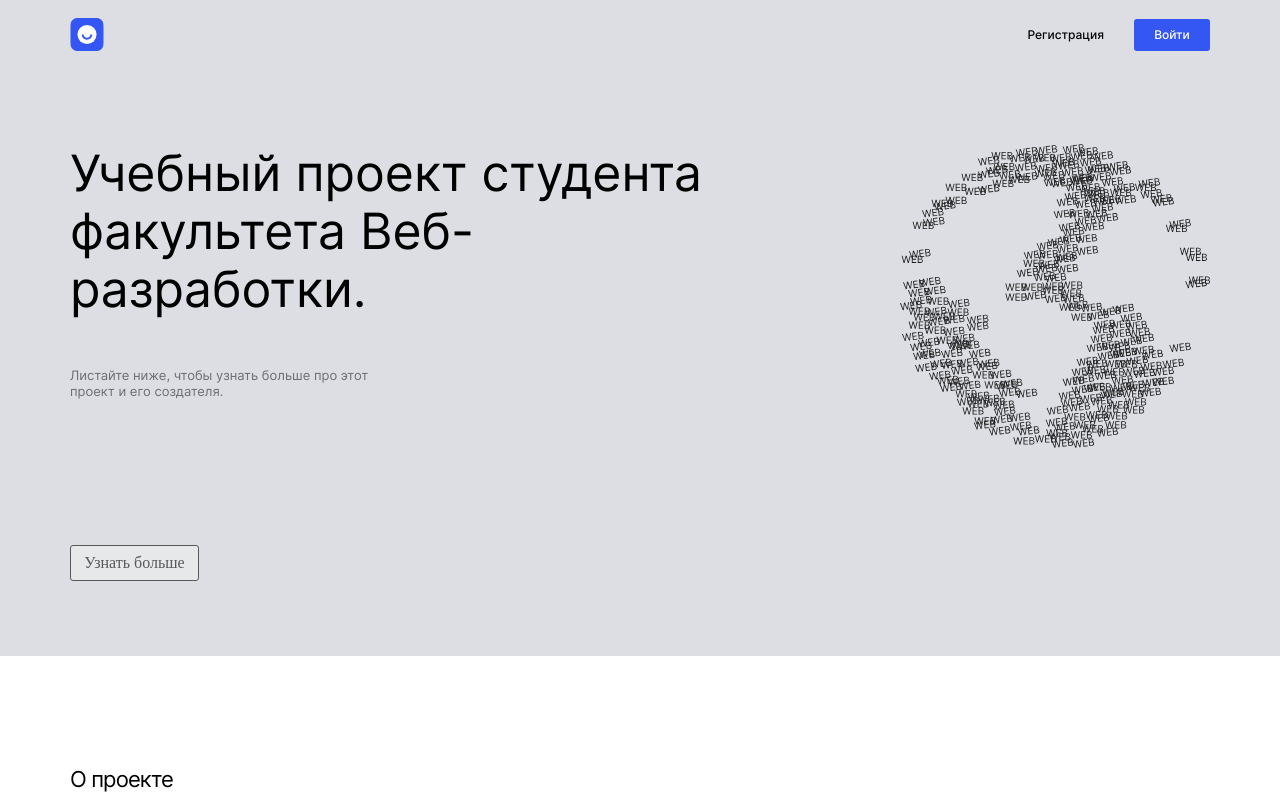
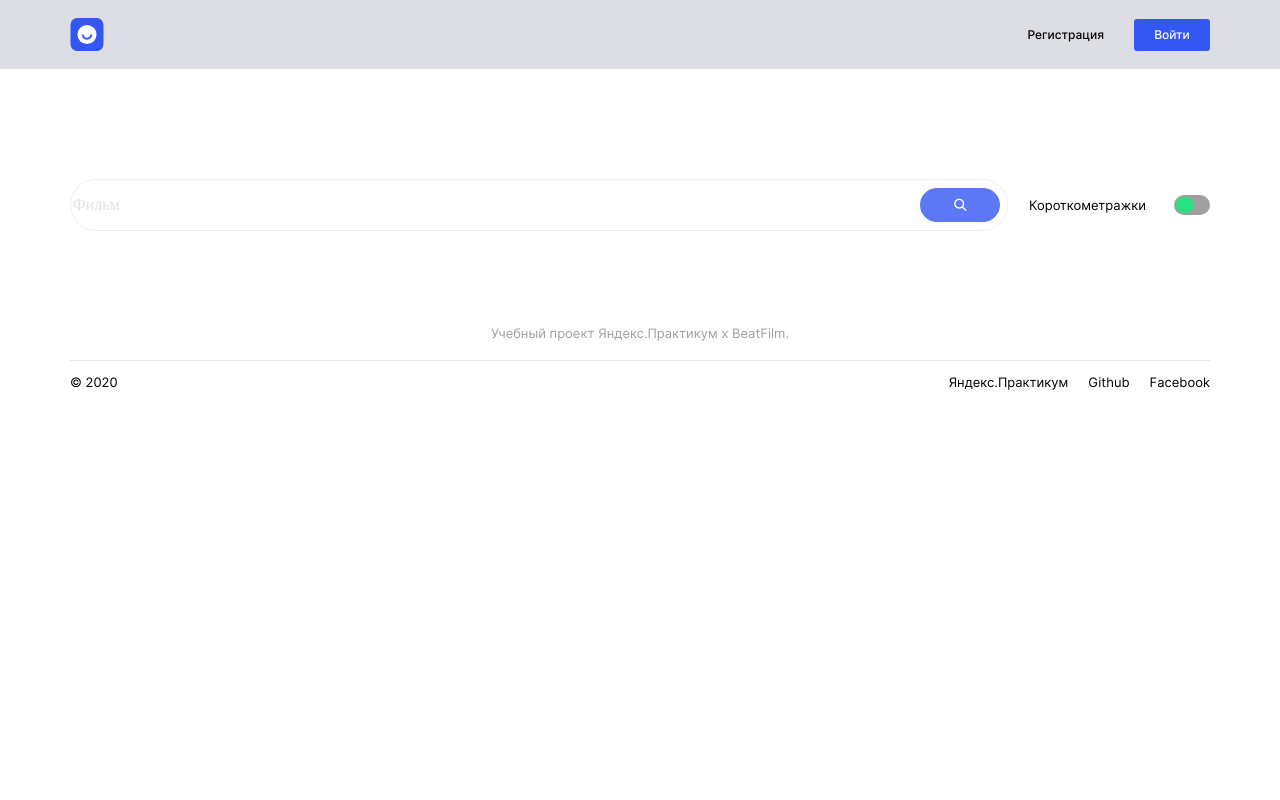
Before and after one commit to ivanwolodin/movies-explorer-frontend, a React (Create React App) app: page / in a window 1280 px wide. Shown: the top 800 px of the page. Built offline with nearby package versions, Linux system fonts and the light colour scheme.

Commit message:
Add: search form

```diff
--- a/package.json
+++ b/package.json
@@ -8,6 +8,7 @@
     "@testing-library/user-event": "^13.5.0",
     "react": "^17.0.2",
     "react-dom": "^17.0.2",
+    "react-router-dom": "^6.3.0",
     "react-scripts": "5.0.0",
     "web-vitals": "^2.1.4"
   },
--- a/src/components/App/App.js
+++ b/src/components/App/App.js
@@ -1,14 +1,32 @@
 import React from "react";
+// import {Switch} from 'react-router-dom';
 import Main from "../Main/Main";
 import './App.css'
 import Header from "../Header/Header";
 import Footer from "../Footer/Footer";
+import Movies from "../Movies/Movies";
+
 
 function App() {
     return (
         <div className="app">
             <Header/>
-            <Main/>
+
+            {/*<Switch>*/}
+                {/*<Route path='/' exact>*/}
+                <Movies/>
+                {/*</Route>*/}
+
+                {/*<Route path='/signup'>*/}
+                {/*    <Main />*/}
+                {/*</Route>*/}
+                {/*<Route path='/signin' exact>*/}
+                {/*    <Main />*/}
+                {/*</Route>*/}
+                {/*<Route path="*">*/}
+                {/*    <Main />*/}
+                {/*</Route>*/}
+            {/*</Switch>*/}
             <Footer/>
         </div>
     );
--- /dev/null
+++ b/src/components/FilterCheckbox/FilterCheckbox.css
@@ -0,0 +1,61 @@
+.filtercheckbox {
+    display: flex;
+    flex-direction: row;
+    align-items: center;
+    align-self: center;
+    justify-content: center;
+    margin-left: auto;
+    gap: 14px;
+}
+
+.filtercheckbox__keyword {
+    font-family: 'Inter';
+    font-style: normal;
+    font-weight: 400;
+    font-size: 13px;
+    line-height: 18px;
+    color: #000000;
+}
+
+.filtercheckbox__checkbox[type=checkbox] {
+    height: 0;
+    width: 0;
+    visibility: hidden;
+}
+
+.filtercheckbox__label {
+    cursor: pointer;
+    text-indent: -9999px;
+    width: 36px;
+    height: 20px;
+    background: #A0A0A0;
+    display: block;
+    border-radius: 100px;
+    position: relative;
+}
+
+.filtercheckbox__label:after {
+    content: '';
+    position: absolute;
+    top: 2px;
+    left: 2px;
+    width: 18px;
+    height: 16px;
+    background: #2BE080;
+
+    border-radius: 90px;
+    transition: 0.3s;
+}
+
+.filtercheckbox__checkbox:checked + .filtercheckbox__label {
+    background: #EBEBEB;
+}
+
+.filtercheckbox__checkbox:checked + .filtercheckbox__label:after {
+    left: calc(100% - 3px);
+    transform: translateX(-100%);
+}
+
+.filtercheckbox__label:active:after {
+    width: 36px;
+}
--- /dev/null
+++ b/src/components/FilterCheckbox/FilterCheckbox.js
@@ -0,0 +1,13 @@
+import "./FilterCheckbox.css"
+
+function FilterCheckbox() {
+    return (
+        <div className="filtercheckbox">
+            <p className="filtercheckbox__keyword">Короткометражки</p>
+            <input className="filtercheckbox__checkbox" type="checkbox" id="switch"/>
+            <label className="filtercheckbox__label" htmlFor="switch"></label>
+        </div>
+);
+}
+
+export default FilterCheckbox;
--- /dev/null
+++ b/src/components/Movies/Movies.js
@@ -0,0 +1,12 @@
+import "./Movies.css"
+import SearchForm from "../SearchForm/SearchForm";
+
+function Movies() {
+    return (
+        <div className="movies">
+            <SearchForm/>
+        </div>
+    );
+}
+
+export default Movies;
--- /dev/null
+++ b/src/components/SearchForm/SearchForm.css
@@ -0,0 +1,41 @@
+.searchform {
+    display: flex;
+    flex-direction: row;
+    margin-bottom: 94px;
+}
+
+.searchform__text_input {
+    opacity: 0.2;
+    border: 1.5px solid #AAAAAA;
+    border-radius: 50px;
+    width: 932px;
+    height: 48px;
+}
+
+.searchform__button{
+    margin-left: -88px;
+    background: #3456F3;
+    border-radius: 48px;
+    width: 80px;
+    height: 34px;
+    display: flex;
+    align-items: center;
+    align-self: center;
+    justify-content: center;
+    border: none;
+}
+
+.searchform__filter{
+    margin-bottom: 0;
+    margin-top: 0;
+    ont-family: 'Inter';
+    font-style: normal;
+    font-weight: 400;
+    font-size: 13px;
+    line-height: 18px;
+    color: #000000;
+    display: flex;
+    align-items: center;
+    align-self: center;
+    justify-content: center;
+}
--- /dev/null
+++ b/src/components/SearchForm/SearchForm.js
@@ -0,0 +1,16 @@
+import "./SearchForm.css"
+import FilterCheckbox from "../FilterCheckbox/FilterCheckbox";
+import button_icon from "../../images/button_icon.svg" ;
+function SearchForm() {
+    return (
+        <div className="searchform content_info">
+            <input type="text" className="searchform__text_input" placeholder="Фильм">
+
+            </input>
+            <button className="searchform__button"><img src={button_icon} alt="Arrow Icon"></img></button>
+            <FilterCheckbox/>
+        </div>
+    );
+}
+
+export default SearchForm;
```
Also changed, not shown: src/components/Movies/Movies.css (added), src/images/button_icon.svg (added), 1 other file (tests, documents, lock files or other folders).
